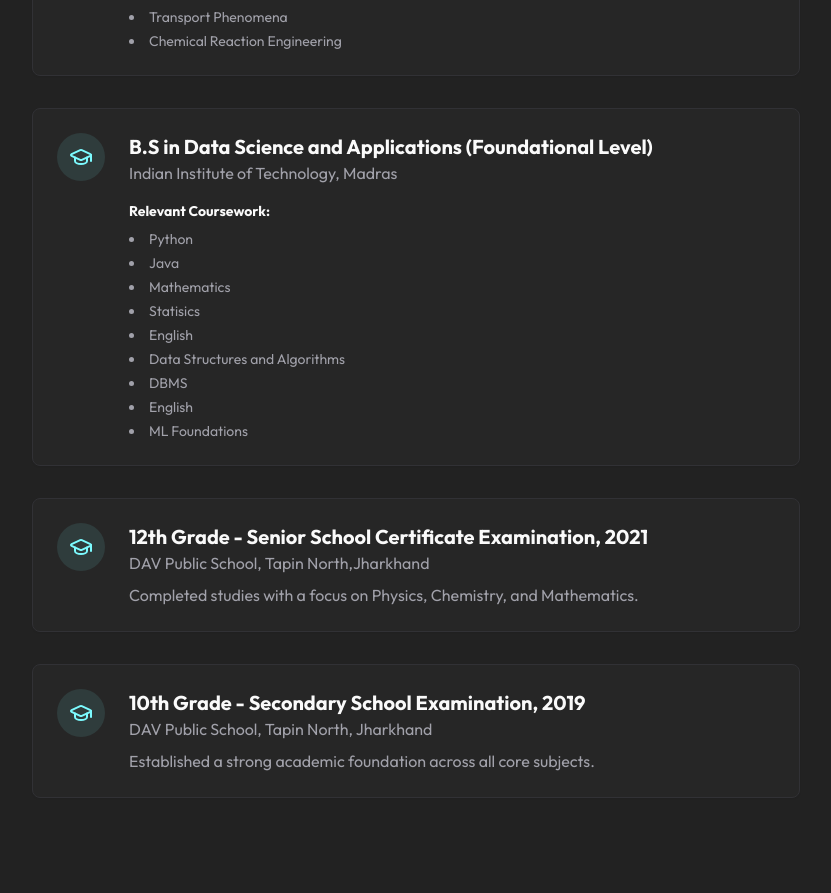
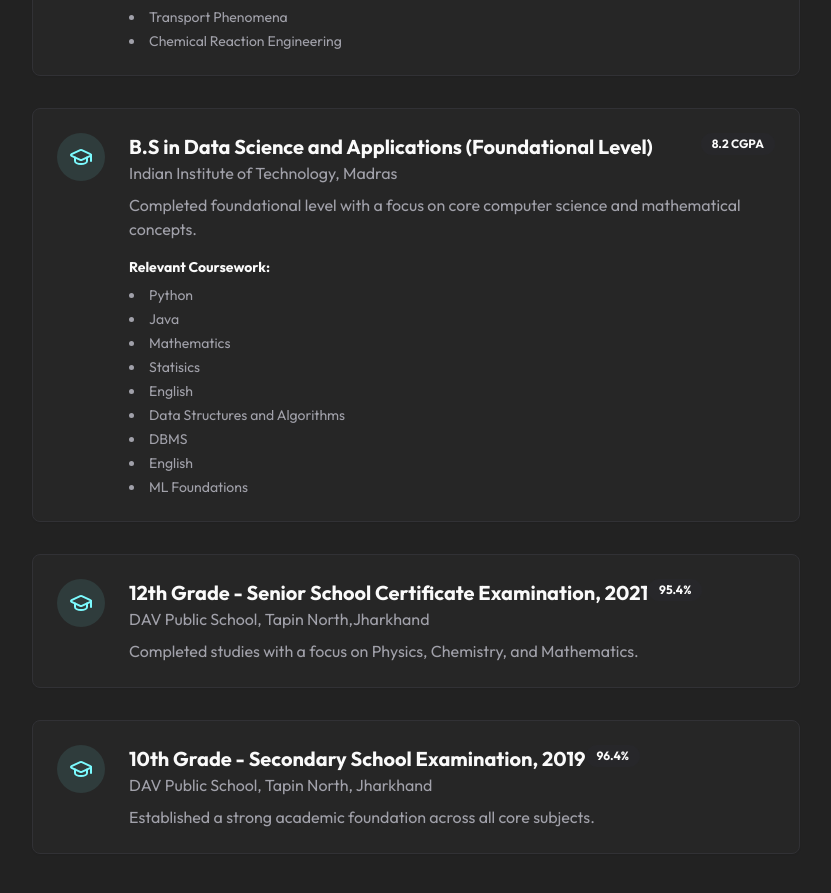
Before and after one commit to Sunnykumar-github/My-Portfolio, a Next.js app: page / in a window 1280 px wide. Shown: the part 2480-3373 px from the top of the page, without its empty margins (224-1055 px from the left). Built offline with nearby package versions, Linux system fonts and the light colour scheme.

Commit message:
September 9, Commit

```diff
--- a/src/app/page.tsx
+++ b/src/app/page.tsx
@@ -271,23 +271,27 @@
       degree: 'B.Tech in Chemical Engineering',
       institution: 'Birla Institute of Technology, Mesra',
       description: 'Focused on software development and artificial intelligence. Completed a final year project on machine learning algorithms.',
-      cgpa: '8.5 CGPA',
+      score: '8.5 CGPA',
       coursework : ['Mass Transfer', 'Thermodynamics', 'Heat Transfer', 'Process Control and Instrumentations', 'Fluid Mechanics', 'Transport Phenomena', 'Chemical Reaction Engineering'],
     },
     {
       degree: 'B.S in Data Science and Applications (Foundational Level)',
       institution: 'Indian Institute of Technology, Madras',
+      description: 'Completed foundational level with a focus on core computer science and mathematical concepts.',
+      score: '8.2 CGPA',
       coursework : ['Python','Java','Mathematics','Statisics','English','Data Structures and Algorithms','DBMS','English','ML Foundations'],
     },
     {
       degree: '12th Grade - Senior School Certificate Examination, 2021',
       institution: 'DAV Public School, Tapin North,Jharkhand ',
       description: 'Completed studies with a focus on Physics, Chemistry, and Mathematics.',
+      score: '95.4%',
     },
     {
       degree: '10th Grade - Secondary School Examination, 2019',
       institution: 'DAV Public School, Tapin North, Jharkhand',
       description: 'Established a strong academic foundation across all core subjects.',
+      score: '96.4%',
     },
   ];
 
@@ -322,7 +326,7 @@
                 <div>
                   <div className="flex flex-col sm:flex-row sm:items-baseline sm:justify-between">
                     <h3 className="font-headline text-xl font-semibold">{item.degree}</h3>
-                    {item.cgpa && <Badge variant="secondary" className="mt-1 sm:mt-0 self-start">{item.cgpa}</Badge>}
+                    {item.score && <Badge variant="secondary" className="mt-1 sm:mt-0 self-start">{item.score}</Badge>}
                   </div>
                   <p className="text-muted-foreground mb-2">{item.institution}</p>
                   <p className="text-muted-foreground">{item.description}</p>
```
